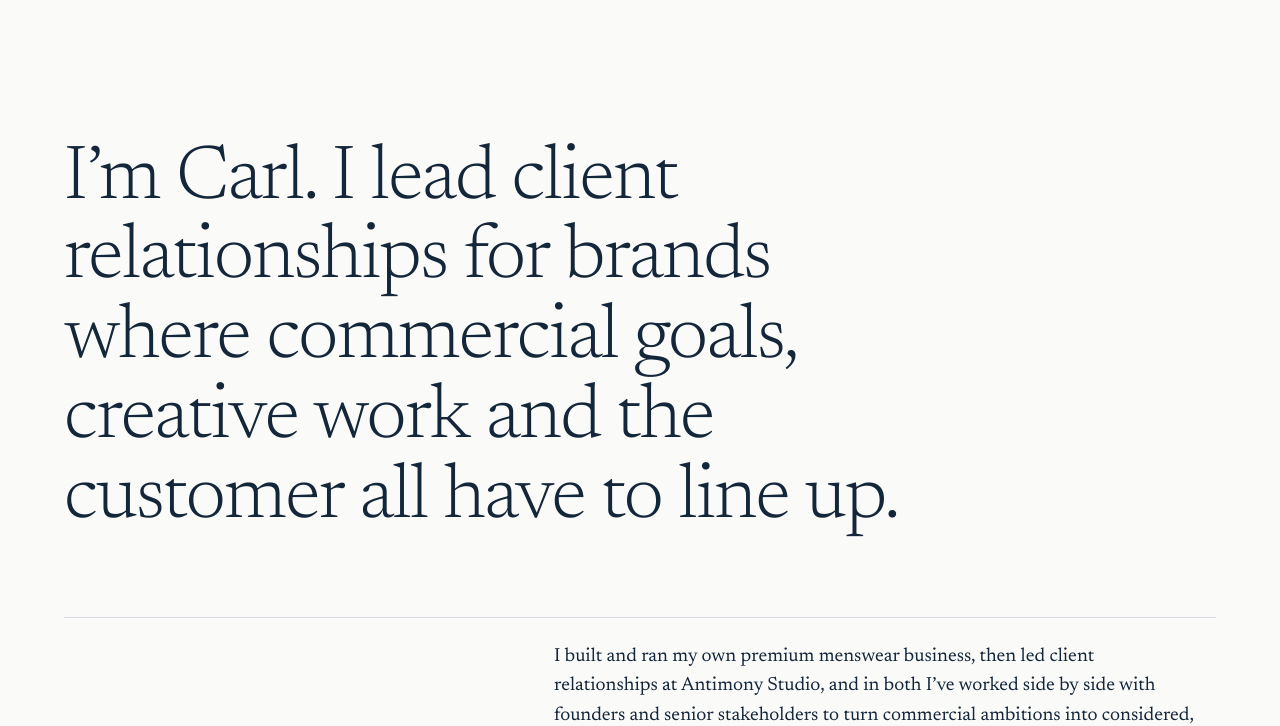
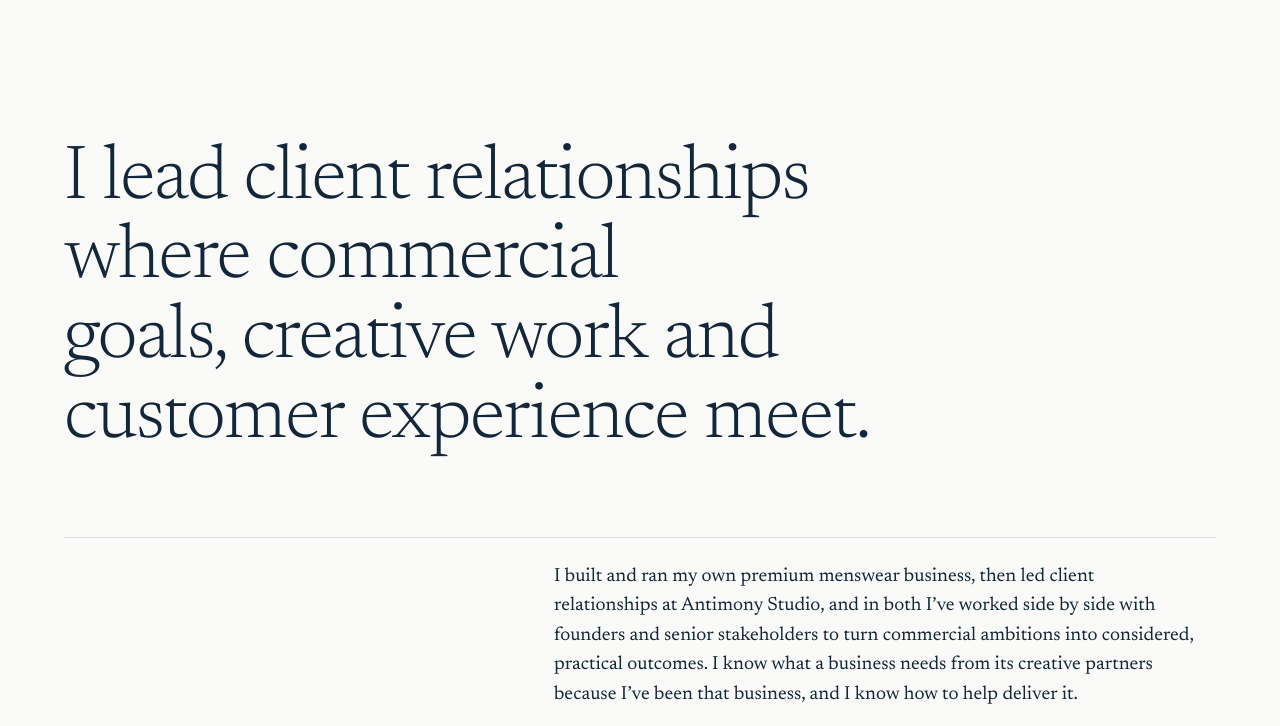
Before and after one commit to cn-bit/portfolio, a plain HTML site: page index.html in a window 1280 px wide. Shown: the part 86-812 px from the top of the page. Drawn offline with Linux system fonts and the light colour scheme.

Commit message:
Home: restore the original heading above the new paragraph
Co-Authored-By: Claude Opus 5.5 <noreply@anthropic.com>
Claude-Session: https://claude.ai/code/session_01VXDo3XZFgoZUnh3Wfa2kwx

```diff
--- a/index.html
+++ b/index.html
@@ -50,7 +50,7 @@
         <p class="lede">My career has always sat where business, brand and customer experience meet. I built and ran my own premium menswear business, then led client relationships at Antimony Studio, and in both I&rsquo;ve worked side by side with founders and senior stakeholders to turn commercial ambitions into considered, practical outcomes. I know what a business needs from its creative partners because I&rsquo;ve been that business, and I know how to help deliver it.</p>
       </div>
       -->
-      <h1 id="intro-title">I&rsquo;m Carl. I lead client relationships for brands where commercial goals, creative work and the customer all have to line up.</h1>
+      <h1 id="intro-title">I lead client relationships where commercial goals, creative work and customer experience meet.</h1>
       <div class="intro-foot">
         <p class="lede">I built and ran my own premium menswear business, then led client relationships at Antimony Studio, and in both I&rsquo;ve worked side by side with founders and senior stakeholders to turn commercial ambitions into considered, practical outcomes. I know what a business needs from its creative partners because I&rsquo;ve been that business, and I know how to help deliver it.</p>
       </div>
```
